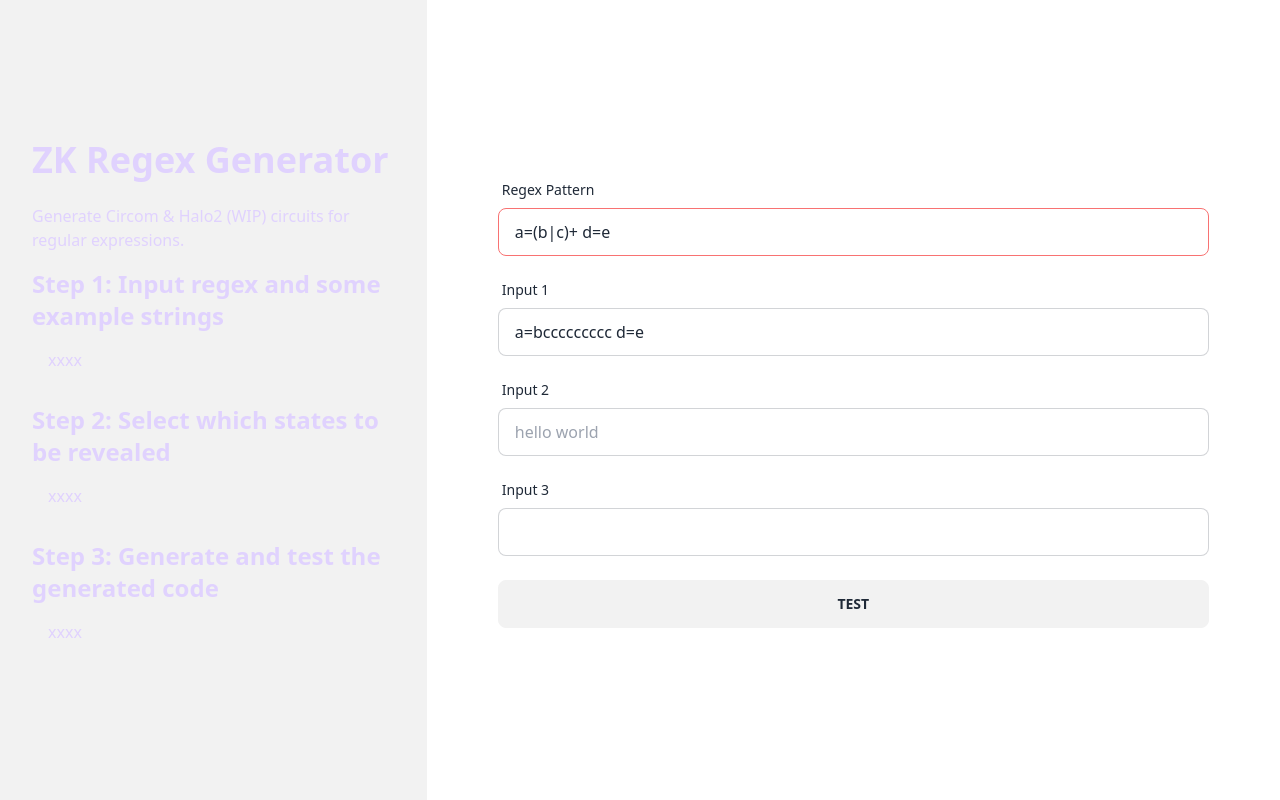
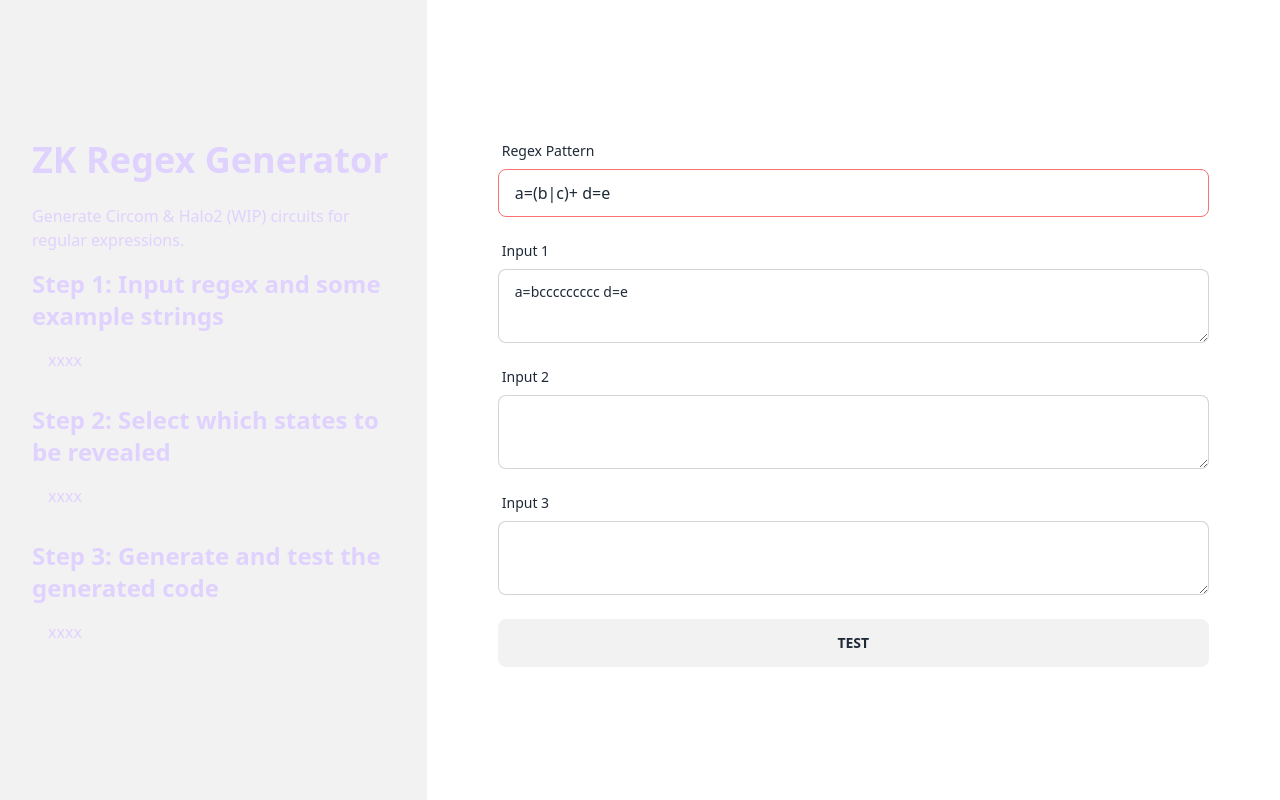
Before and after one commit to zkemail/zk-regex-ui, a SvelteKit app: page / in a window 1280 px wide. Built offline with nearby package versions, Linux system fonts and the light colour scheme.

Commit message:
fix: some bugs

```diff
--- a/src/routes/+page.svelte
+++ b/src/routes/+page.svelte
@@ -33,7 +33,6 @@
 
     function generate() {
         let r = reveals.map(r1 => r1.map(r2 => r2.split(",")));
-        console.log(r);
         let circom = genCircomAllstr(minDfa, "Test", r);
         console.log(circom);
     }
@@ -56,10 +55,12 @@
     function removeReveal(i) {
         if (reveals.length == 1) {
             reveals = [[]];
+            currentReveal = 0;
             return;
         }
         reveals.splice(i, 1);
         reveals = reveals;
+        currentReveal = reveals.length - 1;
     }
 
     function stateSelected(state, reveals) {
@@ -72,43 +73,42 @@
         currentReveal += 1;
     }
 
-    $: console.log('Changed selected:', reveals);
 </script>
 
 <div class="h-screen w-full ">
     <div class="h-full overflow-y-scroll w-full flex items-center justify-center">
         <div class="w-5/6">
     <form class="w-full">
+        <div class="form-control w-full mb-4">
             <label for="regex" class="label">
                 <span class="label-text">Regex Pattern</span>
             </label>
-        <div class="form-control w-full mb-4">
             <input id="regex" type="text" class:input-error={!validateRegex()} bind:value={regex} placeholder="(h|H)ello (w|W)orld" class="input input-bordered w-full" />
         </div>
+        <div class="form-control w-full mb-4">
             <label for="input1" class="label">
                 <span class="label-text">Input 1</span>
             </label>
+            <textarea id="input1" bind:value={inputs[0]} placeholder="" class="textarea textarea-bordered w-full" />
+        </div>
         <div class="form-control w-full mb-4">
-            <input id="input1" type="text" bind:value={inputs[0]} placeholder="Hello World" class="input input-bordered w-full" />
-        </div>
             <label for="input2" class="label">
                 <span class="label-text">Input 2</span>
             </label>
+            <textarea id="input2" bind:value={inputs[1]} placeholder="" class="textarea textarea-bordered  w-full" />
+        </div>
         <div class="form-control w-full mb-4">
-            <input id="input2" type="text" bind:value={inputs[1]} placeholder="hello world" class="input input-bordered w-full" />
-        </div>
             <label for="input3" class="label">
                 <span class="label-text">Input 3</span>
             </label>
-        <div class="form-control w-full mb-4">
-            <input id="input3" type="text" bind:value={inputs[2]} placeholder="" class="input input-bordered w-full" />
+            <textarea id="input3" bind:value={inputs[2]} placeholder="" class="textarea textarea-bordered  w-full" />
         </div>
         <button class="btn mt-2 w-full" on:click={test}>Test</button>
     </form>
     {#if parsedInputs.length > 0}
     <div class="text-left w-full mt-4">
         {#each parsedInputs as parsedInput, i}
-            {#if parsedInput.length > 0 || inputs[i] !== ""}
+            {#if parsedInput.length > 0}
             <div class="text-lg mb-2">
                 Input {i+1}: {parsedInput.length > 0 ? "Accepted" : "Rejected"}
             </div>
@@ -142,14 +142,14 @@
                     {#each reveals as reveal, i}
                         <div class="flex flex-row items-center">
                             <button class="btn btn-sm btn-circle btn-ghost text-red-500" on:click={() => removeReveal(i)}>✕</button>
-                            <div class="mr-4">Reveal #{i+1}</div>
+                            <div class="mr-4">Reveal #{i}</div>
                             <div>{JSON.stringify(reveal)}</div>
                         </div>
                     {/each}
                     <button class="btn mt-4" on:click={newReveal}>New Reveal</button>
                 </div>
         </div>
-        <button class="btn mt-4" on:click={generate}>Generate</button>
+        <button class="btn mt-4 w-full" on:click={generate}>Generate</button>
     </div>
     {/if}
     </div>
```
Lines whose indentation alone changed are shown as unchanged.
